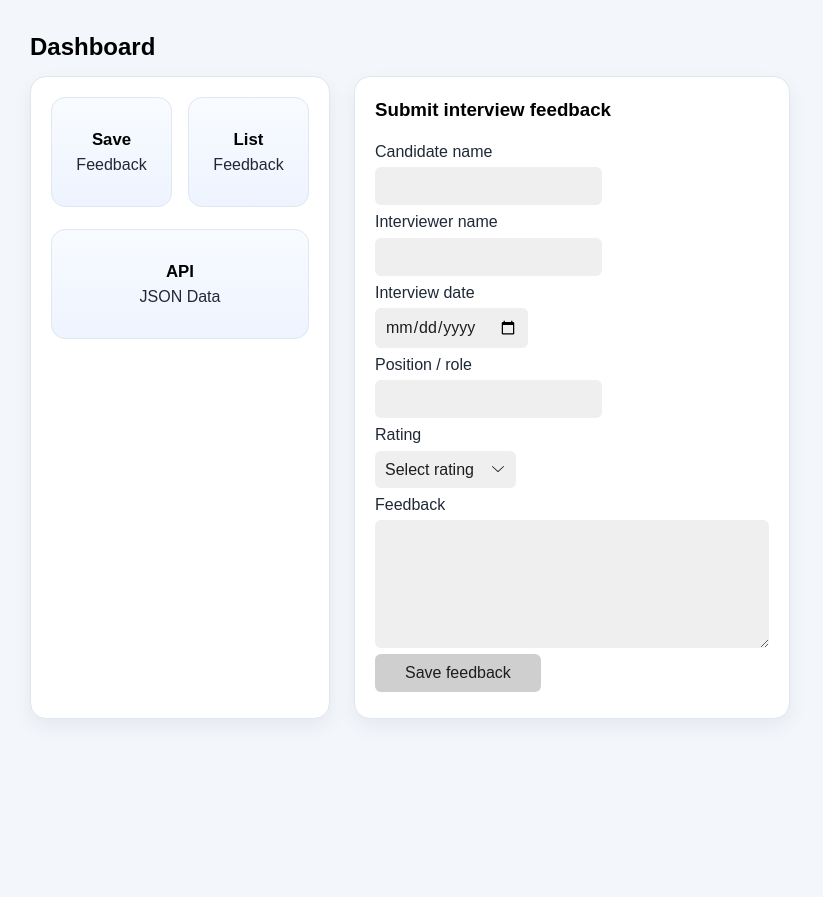
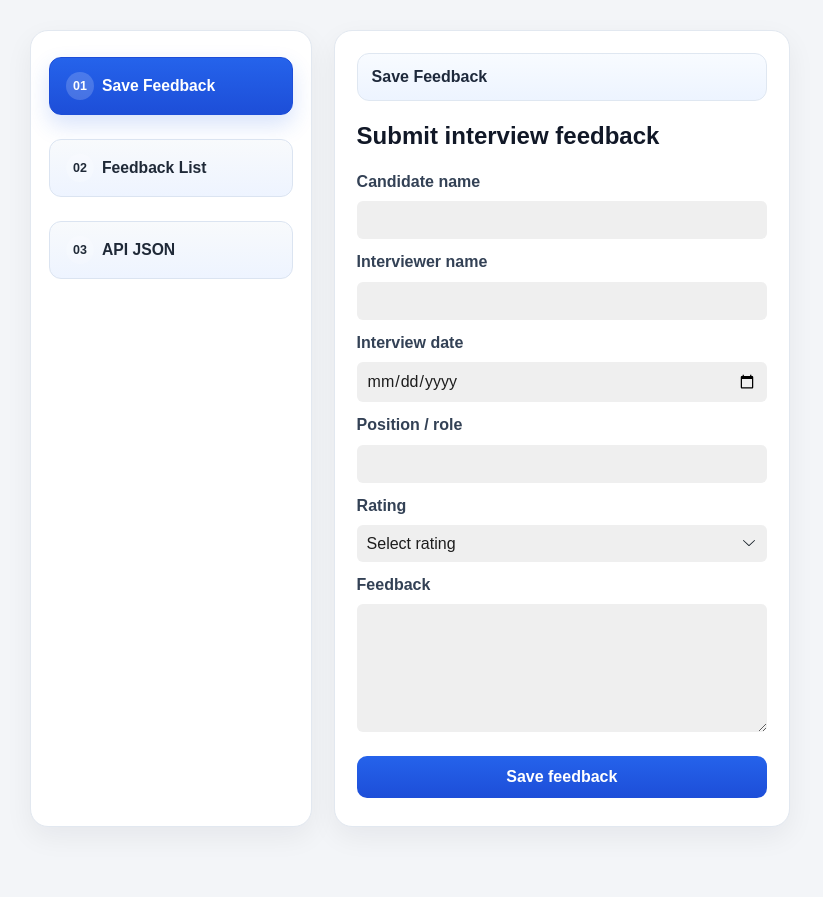
Before and after one commit to om-prakash-sde/flask-mention-experience, a Flask app: page /dashboard in a window 1280 px wide. Shown: the whole page, without its empty margins (0-823 px from the left). Before the commit the page ends 719 px from the top, so only its background shows below. Run offline with Flask 2, Linux system fonts and the light colour scheme.

Commit message:
change in display

```diff
--- a/templates/dashboard.html
+++ b/templates/dashboard.html
@@ -2,82 +2,181 @@
 
 {% block content %}
   <style>
-    .dashboard-shell {
+    body {
+      background: #f3f5f8;
+      color: #1f2937;
+      font-family: Arial, Helvetica, sans-serif;
+    }
+
+    .panel-container {
       display: grid;
-      grid-template-columns: minmax(240px, 300px) minmax(0, 1fr);
-      gap: 24px;
-      width: 100%;
-      min-height: 70vh;
+      grid-template-columns: clamp(220px, 22vw, 300px) minmax(0, 1fr);
+      gap: 22px;
+      width: min(100%, 1400px);
+      min-height: calc(100vh - 120px);
+      margin: 0 auto;
       align-items: stretch;
-      margin: 0 auto;
     }
 
     .thumb-panel,
     .content-panel {
       background: #ffffff;
-      border: 1px solid #dfe7f1;
-      border-radius: 16px;
-      box-shadow: 0 8px 20px rgba(15, 23, 42, 0.06);
-      padding: 20px;
-      width: 100%;
+      border: 1px solid #e2e8f0;
+      border-radius: 18px;
+      box-shadow: 0 10px 28px rgba(15, 23, 42, 0.06);
       box-sizing: border-box;
     }
 
+    .thumb-panel {
+      padding: 18px;
+      overflow: auto;
+    }
+
+    .content-panel {
+      padding: 22px;
+      overflow: auto;
+      display: flex;
+      flex-direction: column;
+      min-height: 0;
+    }
+
     .thumb-grid {
-      display: grid;
-      grid-template-columns: repeat(2, minmax(100px, 1fr));
-      gap: 16px;
+      display: flex;
+      flex-direction: column;
+      gap: 10px;
       width: 100%;
     }
 
     .thumb {
       appearance: none;
-      border: 1px solid #dfe7f1;
-      background: linear-gradient(180deg, #f8fbff 0%, #eef4ff 100%);
-      border-radius: 14px;
-      padding: 22px 12px;
-      text-align: center;
+      width: 100%;
+      background: linear-gradient(180deg, #f8fafc 0%, #eef4ff 100%);
+      border: 1px solid #dbe4f1;
+      border-radius: 12px;
+      padding: 14px 16px;
+      text-align: left;
       cursor: pointer;
-      font-size: 1rem;
+      font-size: 0.98rem;
       color: #1f2937;
-      transition: transform 0.15s ease, box-shadow 0.15s ease;
-      width: 100%;
-      min-height: 110px;
+      transition: all 0.18s ease;
+      min-height: 56px;
       display: flex;
-      flex-direction: column;
       align-items: center;
-      justify-content: center;
+      justify-content: space-between;
       box-sizing: border-box;
+      font-weight: 600;
     }
 
     .thumb:hover {
-      transform: translateY(-2px);
-      box-shadow: 0 6px 16px rgba(44, 88, 180, 0.12);
+      transform: translateX(2px);
+      box-shadow: 0 8px 18px rgba(59, 130, 246, 0.1);
     }
 
-    .thumb strong {
-      display: block;
-      margin-bottom: 6px;
-      font-size: 1.05rem;
+    .thumb.active {
+      background: linear-gradient(180deg, #2563eb 0%, #1d4ed8 100%);
+      color: #ffffff;
+      border-color: #1d4ed8;
+      box-shadow: 0 10px 22px rgba(37, 99, 235, 0.18);
     }
 
-    .content-panel {
-      display: flex;
-      flex-direction: column;
-      gap: 20px;
+    .tab-label {
+      display: inline-flex;
+      align-items: center;
+      gap: 8px;
+      font-weight: 700;
+    }
+
+    .tab-badge {
+      display: inline-flex;
+      align-items: center;
+      justify-content: center;
+      min-width: 28px;
+      height: 28px;
+      border-radius: 999px;
+      background: rgba(255, 255, 255, 0.18);
+      font-size: 0.78rem;
+      font-weight: 700;
     }
 
     .content-section {
       display: none;
+      width: 100%;
+      min-width: 0;
     }
 
     .content-section.active {
       display: block;
     }
 
+    .content-banner {
+      background: linear-gradient(180deg, #f8fbff 0%, #edf4ff 100%);
+      border: 1px solid #dfe7f1;
+      border-radius: 12px;
+      padding: 12px 14px;
+      margin-bottom: 18px;
+      font-weight: 700;
+      color: #1e293b;
+    }
+
     .section-title {
-      margin-top: 0;
-      margin-bottom: 18px;
+      margin: 0 0 18px;
+      font-size: 1.5rem;
+      color: #111827;
+    }
+
+    form {
+      width: 100%;
+    }
+
+    label {
+      display: block;
+      margin-top: 12px;
+      font-weight: 600;
+      color: #334155;
+    }
+
+    input,
+    select,
+    textarea,
+    button {
+      width: 100%;
+      box-sizing: border-box;
+      margin-top: 8px;
+    }
+
+    textarea {
+      min-height: 120px;
+      resize: vertical;
+    }
+
+    button[type="submit"] {
+      margin-top: 18px;
+      padding: 12px 16px;
+      border: none;
+      border-radius: 10px;
+      background: linear-gradient(180deg, #2563eb, #1d4ed8);
+      color: #fff;
+      font-weight: 700;
+      cursor: pointer;
+    }
+
+    table {
+      width: 100%;
+      border-collapse: collapse;
+      margin-top: 8px;
+      background: #fff;
+    }
+
+    th,
+    td {
+      border: 1px solid #e2e8f0;
+      padding: 10px 12px;
+      text-align: left;
+      vertical-align: top;
+    }
+
+    th {
+      background: #f8fafc;
     }
 
     .api-box {
@@ -87,39 +186,51 @@
       padding: 16px;
       overflow: auto;
       max-height: 420px;
+      margin-top: 12px;
     }
 
-    @media (max-width: 800px) {
-      .dashboard-shell {
+    pre {
+      margin: 0;
+      white-space: pre-wrap;
+      word-break: break-word;
+      color: #0f172a;
+    }
+
+    @media (max-width: 900px) {
+      .panel-container {
+        display: grid;
         grid-template-columns: 1fr;
+        width: min(100%, 100vw);
+        min-height: auto;
+      }
+
+      .thumb-panel,
+      .content-panel {
+        overflow: visible;
       }
     }
   </style>
 
-  <h2>Dashboard</h2>
-
-  <div class="dashboard-shell">
+  <div class="panel-container">
     <aside class="thumb-panel">
       <div class="thumb-grid">
         <button class="thumb active" data-target="form-panel">
-          <strong>Save</strong>
-          Feedback
+          <span class="tab-label"><span class="tab-badge">01</span> Save Feedback</span>
         </button>
 
         <button class="thumb" data-target="list-panel">
-          <strong>List</strong>
-          Feedback
+          <span class="tab-label"><span class="tab-badge">02</span> Feedback List</span>
         </button>
 
-        <button class="thumb" data-target="api-panel" style="grid-column: 1 / -1;">
-          <strong>API</strong>
-          JSON Data
+        <button class="thumb" data-target="api-panel">
+          <span class="tab-label"><span class="tab-badge">03</span> API JSON</span>
         </button>
       </div>
     </aside>
 
-    <section class="content-panel">
+    <section class="content-panel" role="banner">
       <div id="form-panel" class="content-section active">
+        <div class="content-banner">Save Feedback</div>
         <h3 class="section-title">Submit interview feedback</h3>
         <form method="post" action="{{ url_for('feedback_form') }}">
           <label for="candidate_name">Candidate name</label>
@@ -152,6 +263,7 @@
       </div>
 
       <div id="list-panel" class="content-section">
+        <div class="content-banner">Feedback List</div>
         <h3 class="section-title">Saved interview feedback</h3>
 
         {% if feedback_items %}
@@ -187,8 +299,9 @@
       </div>
 
       <div id="api-panel" class="content-section">
-        <h3 class="section-title">API JSON response</h3>
+        <div class="content-banner">API JSON</div>
         <div class="api-box">
+          <h3 class="section-title">API JSON response</h3>
           <pre>{{ feedback_items | tojson(indent=2) }}</pre>
         </div>
       </div>
```
